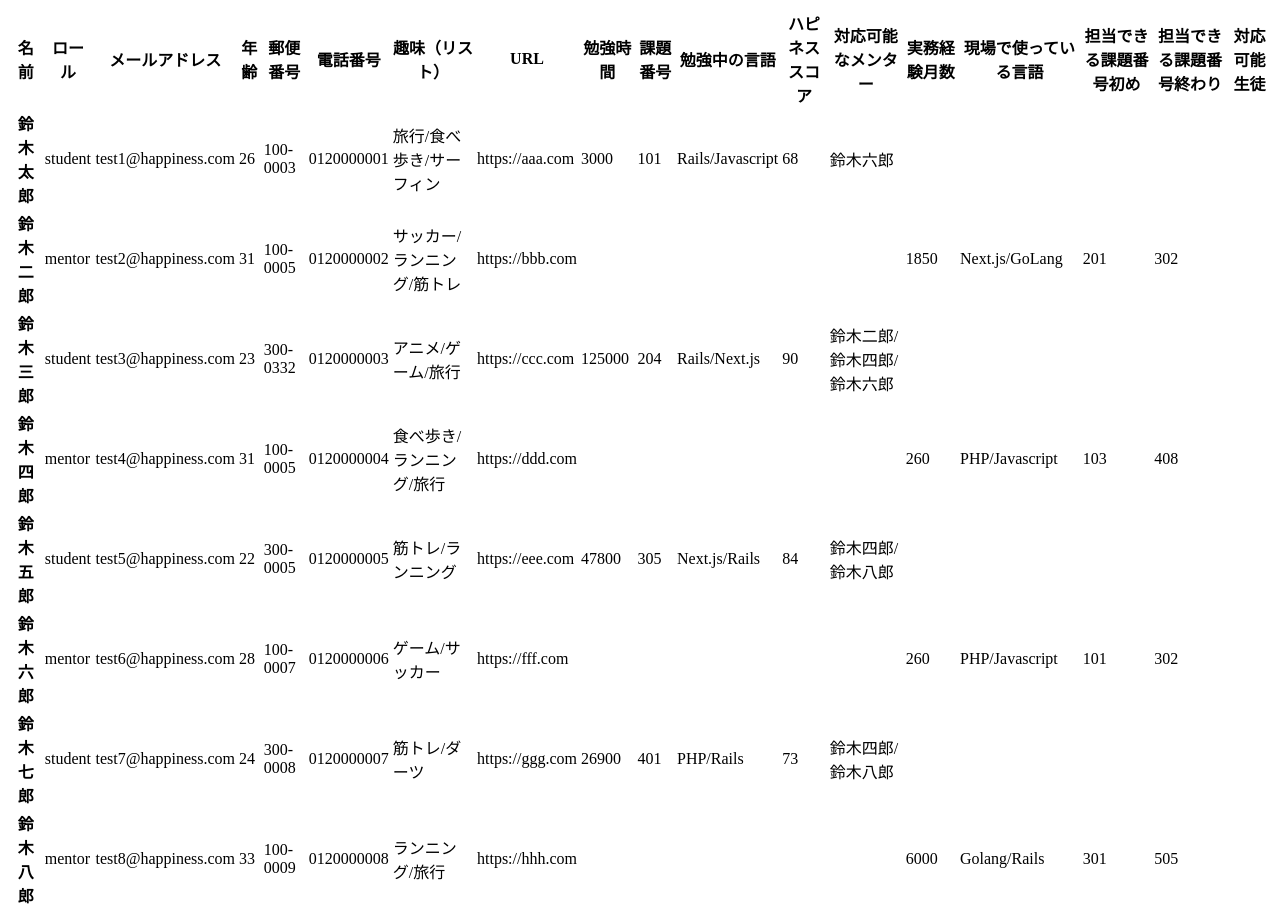
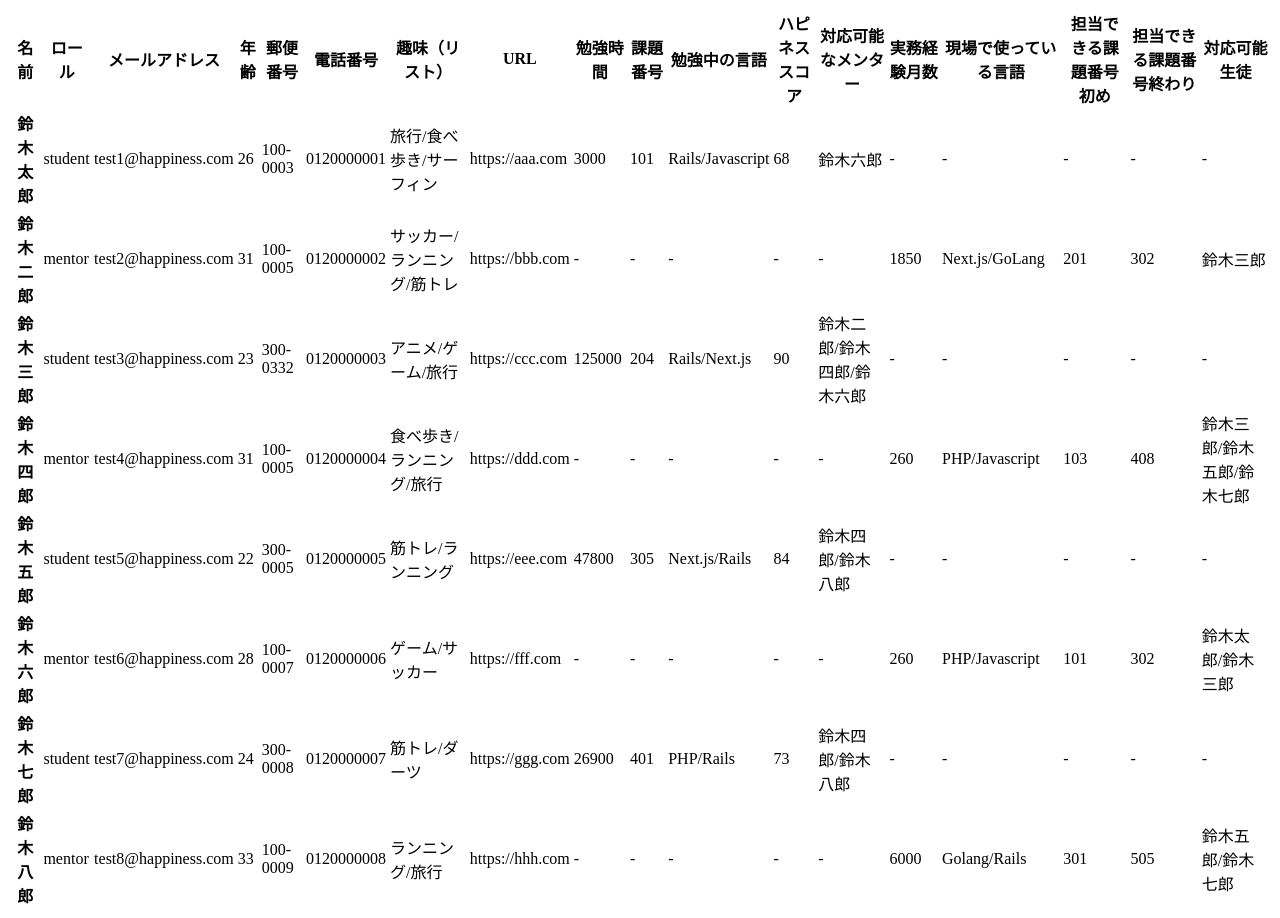
Before and after one commit to umedanaoyuki/hc_practice, a React (Vite) app in the folder react_typescript/: page / in a window 1280 px wide. Built offline with nearby package versions, Linux system fonts and the light colour scheme.

Commit message:
feat: 対応可能生徒を表示させるロジック

```diff
--- a/react_typescript/src/App.tsx
+++ b/react_typescript/src/App.tsx
@@ -51,20 +51,29 @@ function App() {
   /**
    * 対応可能な生徒
    */
-  const hanleAvailableStudent = (data: MentorDataType) => {};
+  const handleAvailableStudent = (data: MentorDataType) => {
+    const studentArray: string[] = [];
 
-  // console.log(studentsData);
+    studentsData.forEach((studentData) => {
+      if (
+        studentData.taskCode <= data.availableEndCode &&
+        studentData.taskCode >= data.availableStartCode
+      ) {
+        studentArray.push(studentData.name);
+      }
+    });
 
-  // console.log(mentorsData);
+    // 重複した要素の削除
+    const uniqueStudentsArray = studentArray.filter((elm, index) => {
+      return studentArray.indexOf(elm) === index;
+    });
+    return uniqueStudentsArray.join("/");
+  };
 
   /**
    * APIレスポンスの表示
    */
   const handleDisplayData = userListData.map((data) => {
-    if (data.role === "student") {
-      handleAvailableMentor(data);
-    }
-
     return (
       <tr key={data.id}>
         <th scope="row">{data.name}</th>
@@ -87,22 +96,29 @@ function App() {
           </>
         ) : (
           <>
-            <td>{}</td>
-            <td>{}</td>
-            <td>{}</td>
-            <td>{}</td>
-            {/* 対応可能なメンター */}
-            <td>{}</td>
+            <td>-</td>
+            <td>-</td>
+            <td>-</td>
+            <td>-</td>
+            <td>-</td>
           </>
         )}
-        {data.role === "mentor" && (
+        {data.role === "mentor" ? (
           <>
             <td>{data.experienceDays}</td>
             <td>{data.useLangs.join("/")}</td>
             <td>{data.availableStartCode}</td>
             <td>{data.availableEndCode}</td>
             {/* 対応可能な生徒 */}
-            {/* <td>{data.score}</td> */}
+            <td>{handleAvailableStudent(data)}</td>
+          </>
+        ) : (
+          <>
+            <td>-</td>
+            <td>-</td>
+            <td>-</td>
+            <td>-</td>
+            <td>-</td>
           </>
         )}
       </tr>
```
